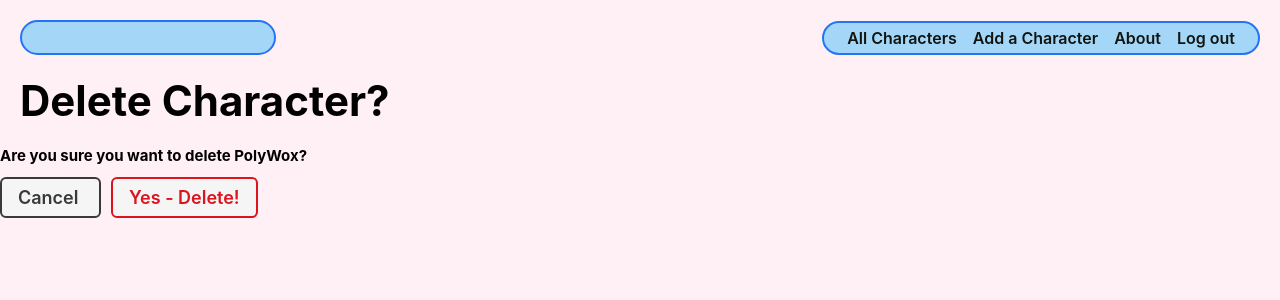
After one commit to crice802/PolyWox-s-App-of-Arcane-Arrangment, a Django app: page /characters/1/delete/ in a window 1280 px wide. The commit adds this page. Shown: the top 300 px of the page. Run offline with Django 3.2, Linux system fonts and the light colour scheme; a user stored in the database is signed in; data comes from the database, SQL or seed files in the repository; both versions use the stored data as it was after the commit.

Commit message:
achieve crud on Character Model

```diff
--- a/main_app/models.py
+++ b/main_app/models.py
@@ -45,6 +45,8 @@ class Character(models.Model):
   def __str__(self):
     return self.name
 
+  def get_absolute_url(self):
+      return reverse("characters_detail", kwargs={"character_id": self.id})
 
 
 
--- a/main_app/templates/base.html
+++ b/main_app/templates/base.html
@@ -29,9 +29,9 @@
    <nav>
         <ul>
           {% if user.is_authenticated %}
-            <li><a href="">All Characters</a></li>
+            <li><a href="{% url 'characters_index' %}">All Characters</a></li>
 
-            <li><a href="">Add a Character</a></li>
+            <li><a href="{% url 'characters_create' %}">Add a Character</a></li>
 
             <li><a href="{% url 'about' %}">About</a></li>
             <li><a href="{% url 'logout' %}">Log out</a></li>
--- a/main_app/templates/characters/detail.html
+++ b/main_app/templates/characters/detail.html
@@ -43,7 +43,7 @@
     {% comment %} New markup below {% endcomment %}
     <h3>Change {{ character.name }}'s photo</h3>
     <p id="file-name"></p>
-    <form
+    {% comment %} <form
       action="{% url 'add_photo' character.id %}"
       enctype="multipart/form-data"
       method="POST"
@@ -54,7 +54,7 @@
         <input type="file" name="photo-file" id="file-input">
       </label>
       <button type="submit" class="btn submit">Upload Photo</button>
-    </form>
+    </form> {% endcomment %}
   {% comment %} New markup above {% endcomment %}
   </div>
 </section>
--- /dev/null
+++ b/main_app/templates/main_app/character_confirm_delete.html
@@ -0,0 +1,20 @@
+{% extends 'base.html' %} {% load static %} {% block content %}
+
+<div class="page-header">
+  <h1>Delete Character?</h1>
+  <img
+    src=""
+    alt=""
+  />
+</div>
+<h2>Are you sure you want to delete {{ object.name }}?</h2>
+
+<form action="" method="POST" class="form">
+  {% csrf_token %}
+  <a href="{% url 'characters_detail' character.id %}" class="btn secondary">
+    Cancel
+  </a>
+  <button type="submit" class="btn danger">Yes - Delete!</button>
+</form>
+
+{% endblock %}
--- a/main_app/urls.py
+++ b/main_app/urls.py
@@ -7,10 +7,16 @@ urlpatterns = [
 
     path('about/', views.about, name='about'),
 
-    path('characters/', views.character_index, name='character_index'),
+    path('characters/', views.characters_index, name='characters_index'),
 
     path('accounts/signup/', views.signup, name='signup'),
 
-    path('characters/<int:character_id>/', views.characters_detail, name='characters_detail')
+    path('characters/<int:character_id>/', views.characters_detail, name='characters_detail'),
+
+    path('characters/create/', views.CharacterCreate.as_view(), name='characters_create'),
+
+    path('characters/<int:pk>/update/', views.CharacterUpdate.as_view(), name='characters_update'),
+
+    path('characters/<int:pk>/delete/', views.CharacterDelete.as_view(), name='characters_delete'),
 
 ]
--- a/main_app/views.py
+++ b/main_app/views.py
@@ -48,7 +48,7 @@ def signup(request):
 
 @login_required
 def characters_index(request):
-  characters = Character.objects.filter(user=request.user)
+  characters = Character.objects.filter(player=request.user)
   return render(request, 'characters/index.html', { 'characters': characters })
 
 def convert(obj):
@@ -69,3 +69,20 @@ def characters_detail(request, character_id):
   return render(request, 'characters/detail.html', {
     'character': character
   })
+
+class CharacterCreate(LoginRequiredMixin ,CreateView):
+  model = Character
+  fields = ['name', 'char_class', 'level', 'player']
+
+  def form_valid(self, form):
+    form.instance.player = self.request.user
+
+    return super().form_valid(form)
+
+class CharacterUpdate(LoginRequiredMixin ,UpdateView):
+  model = Character
+  fields = ['level']
+
+class CharacterDelete(LoginRequiredMixin ,DeleteView):
+  model = Character
+  success_url = '/characters/'
```
Also changed, not shown: main_app/static/css/form.css (added, +39 -0 lines), main_app/templates/main_app/character_form.html (added, +35 -0 lines), arcane_arrangement.sqlite3.
